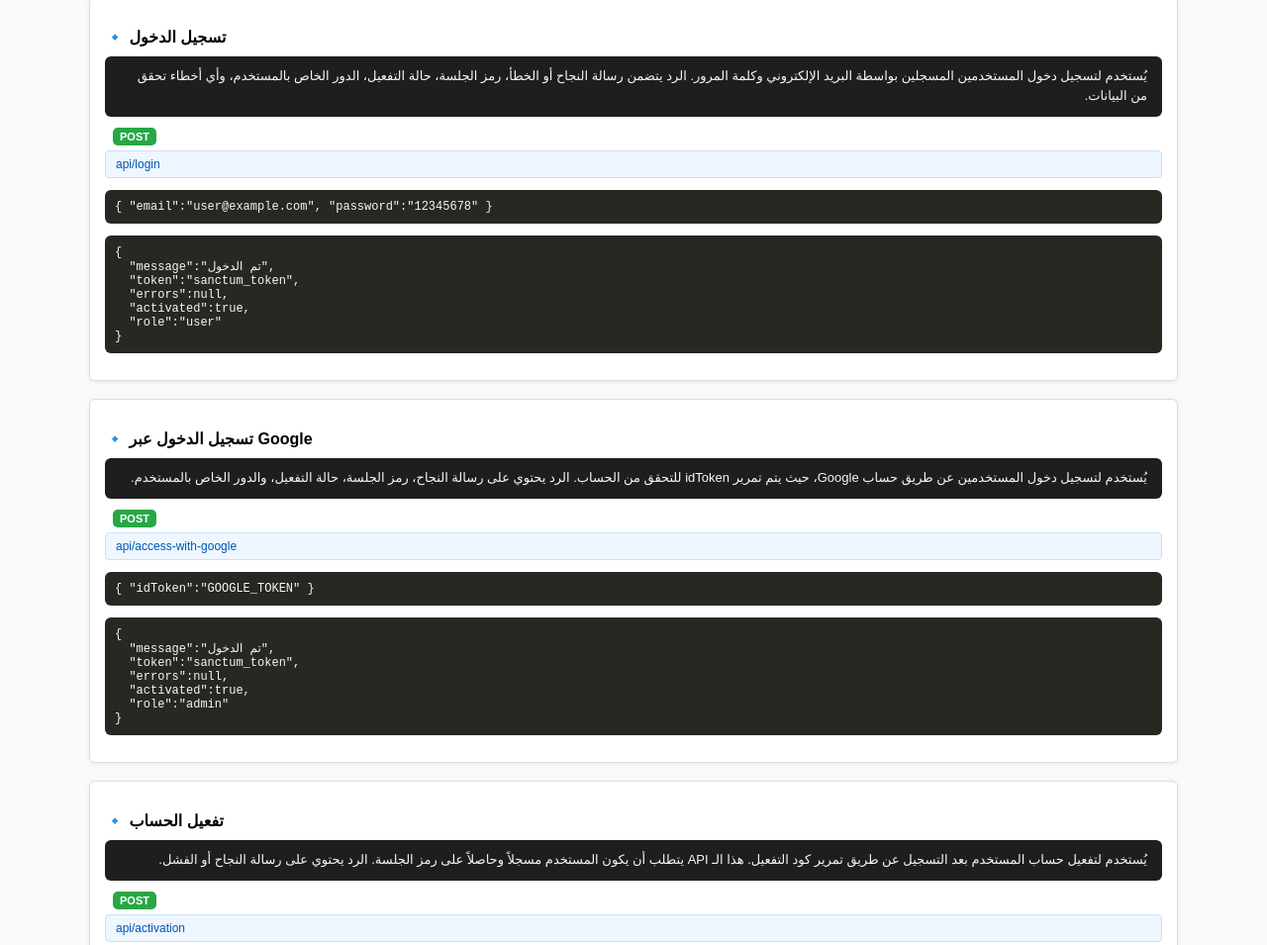
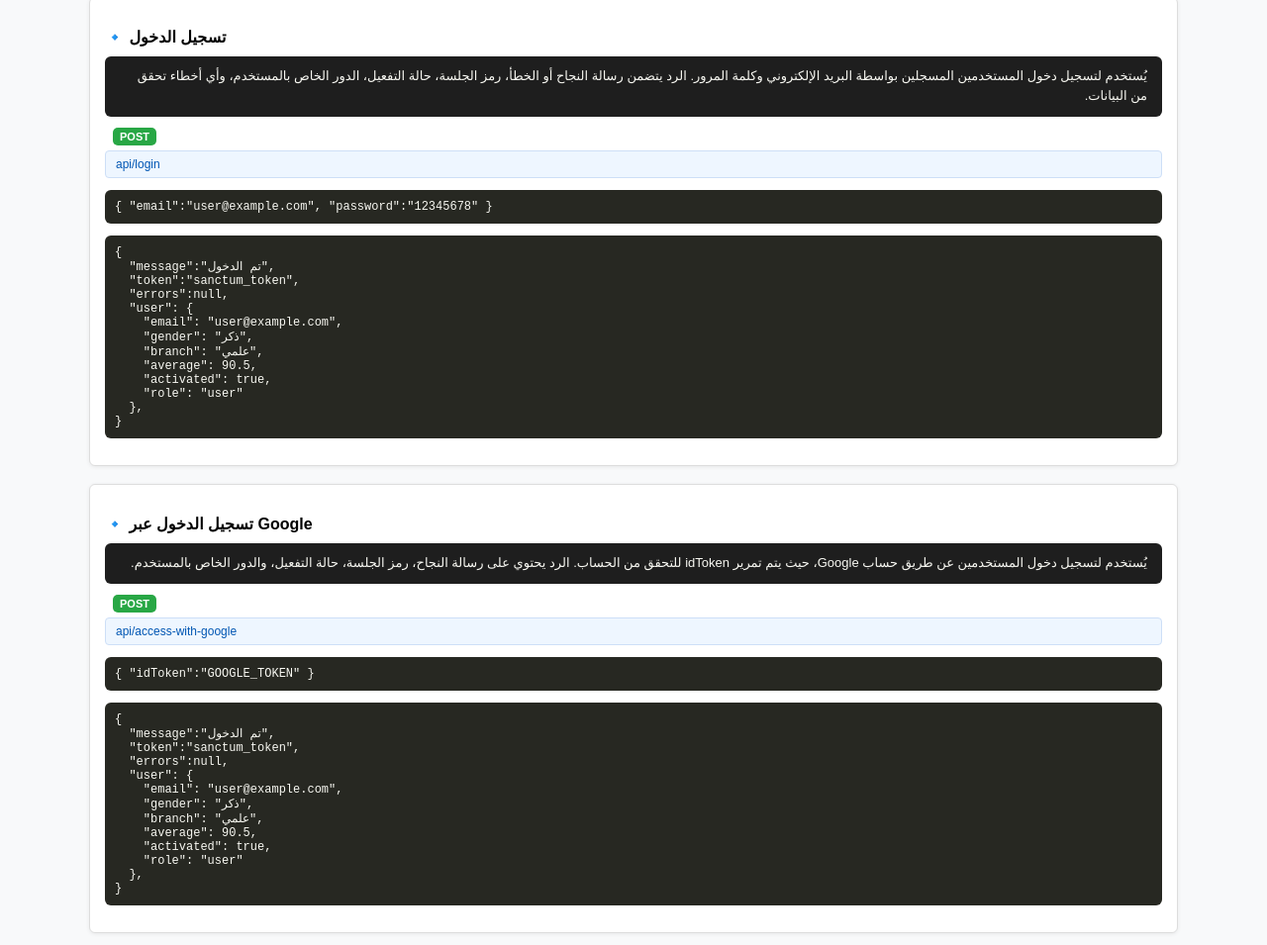
Before and after one commit to sohaib1772/my-univ-path-api-docs, a plain HTML site: page index.html in a window 1280 px wide. Shown: the part 1204-2159 px from the top of the page at 99% size. Drawn offline with Linux system fonts and the light colour scheme.

Commit message:
Update index.html

```diff
--- a/index.html
+++ b/index.html
@@ -149,8 +149,14 @@
   "message":"تم الدخول",
   "token":"sanctum_token",
   "errors":null,
-  "activated":true,
-  "role":"user"
+  "user": {
+    "email": "user@example.com",
+    "gender": "ذكر",
+    "branch": "علمي",
+    "average": 90.5,
+    "activated": true,
+    "role": "user"
+  },
 }</pre>
     </div>
 
@@ -168,8 +174,14 @@
   "message":"تم الدخول",
   "token":"sanctum_token",
   "errors":null,
-  "activated":true,
-  "role":"admin"
+  "user": {
+    "email": "user@example.com",
+    "gender": "ذكر",
+    "branch": "علمي",
+    "average": 90.5,
+    "activated": true,
+    "role": "user"
+  },
 }</pre>
     </div>
 
@@ -230,8 +242,6 @@ Authorization: Bearer YOUR_SANCTUM_TOKEN
       <pre>{
   "message": "تم جلب بيانات المستخدم بنجاح",
   "user": {
-    "id": 12,
-    "name": "محمد أحمد",
     "email": "user@example.com",
     "gender": "ذكر",
     "branch": "علمي",
```
